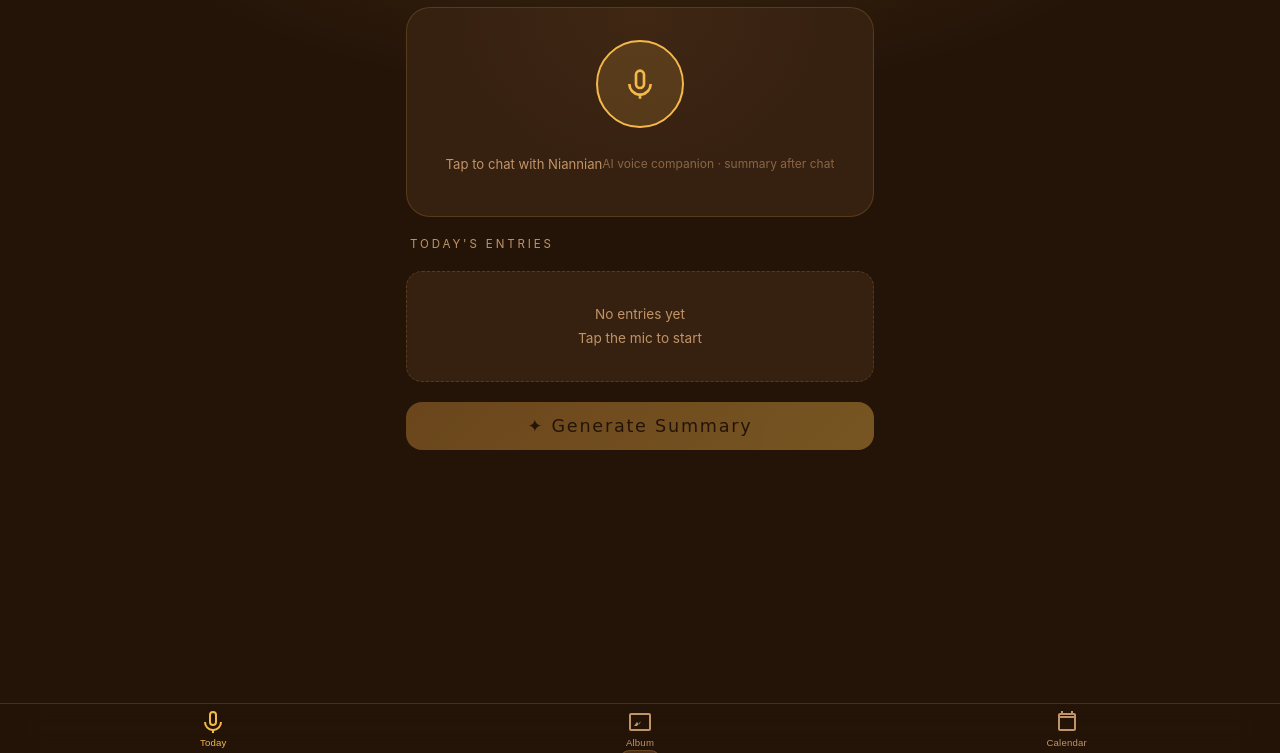
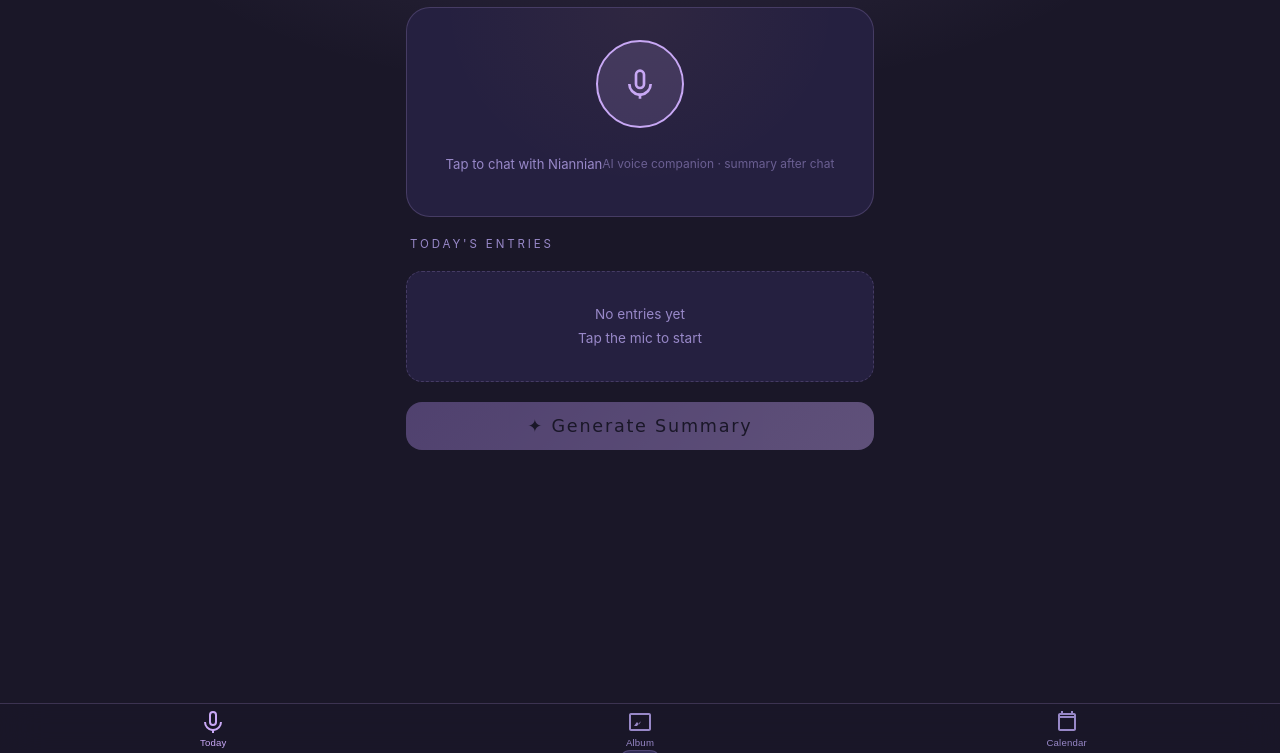
Before and after one commit to SANABI-LL/Voice-Diary, a website: page public/index.html in a window 1280 px wide. Shown: the part 47-800 px from the top of the page. Drawn offline with Linux system fonts and the light colour scheme; a web font is replaced by a local one.

Commit message:
feat: cool pastel ice cream color palette
Co-Authored-By: Claude Sonnet 4.6 <noreply@anthropic.com>

```diff
--- a/public/index.html
+++ b/public/index.html
@@ -15,17 +15,17 @@
   * { box-sizing: border-box; margin: 0; padding: 0; }
 
   :root {
-    --bg: #241408;
-    --bg2: #362010;
-    --bg3: #4a2e18;
-    --warm: #f5b84a;
-    --warm2: #d4903a;
-    --warm-dim: rgba(245,184,74,0.15);
-    --warm-glow: rgba(245,184,74,0.08);
-    --text: #faecd8;
-    --text-dim: #c09468;
-    --red: #e05840;
-    --border: rgba(245,184,74,0.18);
+    --bg: #1a1728;
+    --bg2: #252040;
+    --bg3: #312c54;
+    --warm: #c8a8f5;
+    --warm2: #a080d8;
+    --warm-dim: rgba(200,168,245,0.15);
+    --warm-glow: rgba(200,168,245,0.08);
+    --text: #f0ecff;
+    --text-dim: #9888c8;
+    --red: #f09090;
+    --border: rgba(200,168,245,0.2);
   }
 
   body {
@@ -37,7 +37,7 @@
     flex-direction: column;
     align-items: center;
     background-image:
-      radial-gradient(ellipse 60% 40% at 50% -10%, rgba(245,184,74,0.12) 0%, transparent 70%);
+      radial-gradient(ellipse 60% 40% at 50% -10%, rgba(200,168,245,0.12) 0%, transparent 70%);
   }
 
   .main {
@@ -646,7 +646,7 @@
   .ios-nav {
     position: fixed; top: 0; left: 0; right: 0; z-index: 100;
     padding-top: env(safe-area-inset-top, 0);
-    background: rgba(36,20,8,0.90);
+    background: rgba(26,23,40,0.90);
     backdrop-filter: blur(20px); -webkit-backdrop-filter: blur(20px);
     border-bottom: 0.5px solid var(--border);
   }
@@ -685,7 +685,7 @@
   .ios-tab-bar {
     position: fixed; bottom: 0; left: 0; right: 0; z-index: 100;
     padding-bottom: env(safe-area-inset-bottom, 0);
-    background: rgba(36,20,8,0.90);
+    background: rgba(26,23,40,0.90);
     backdrop-filter: blur(20px); -webkit-backdrop-filter: blur(20px);
     border-top: 0.5px solid var(--border);
     display: flex;
```
